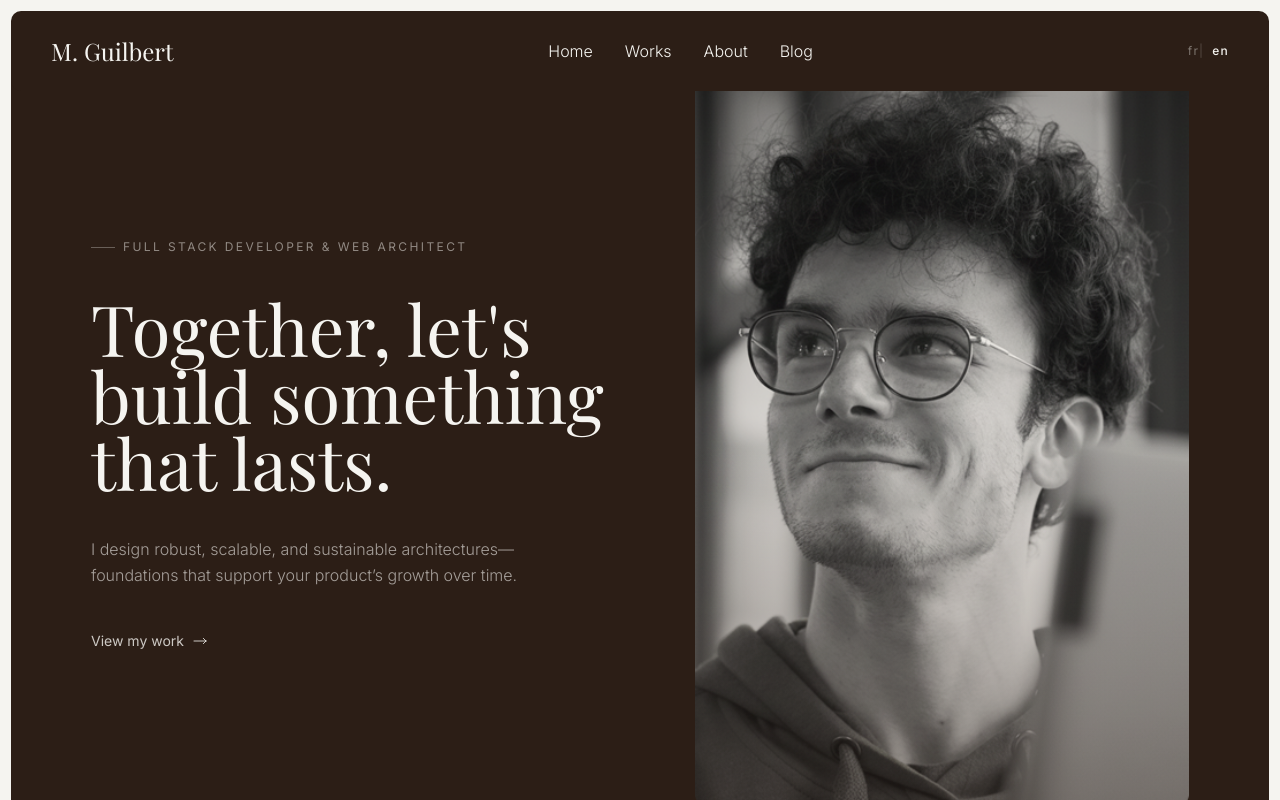
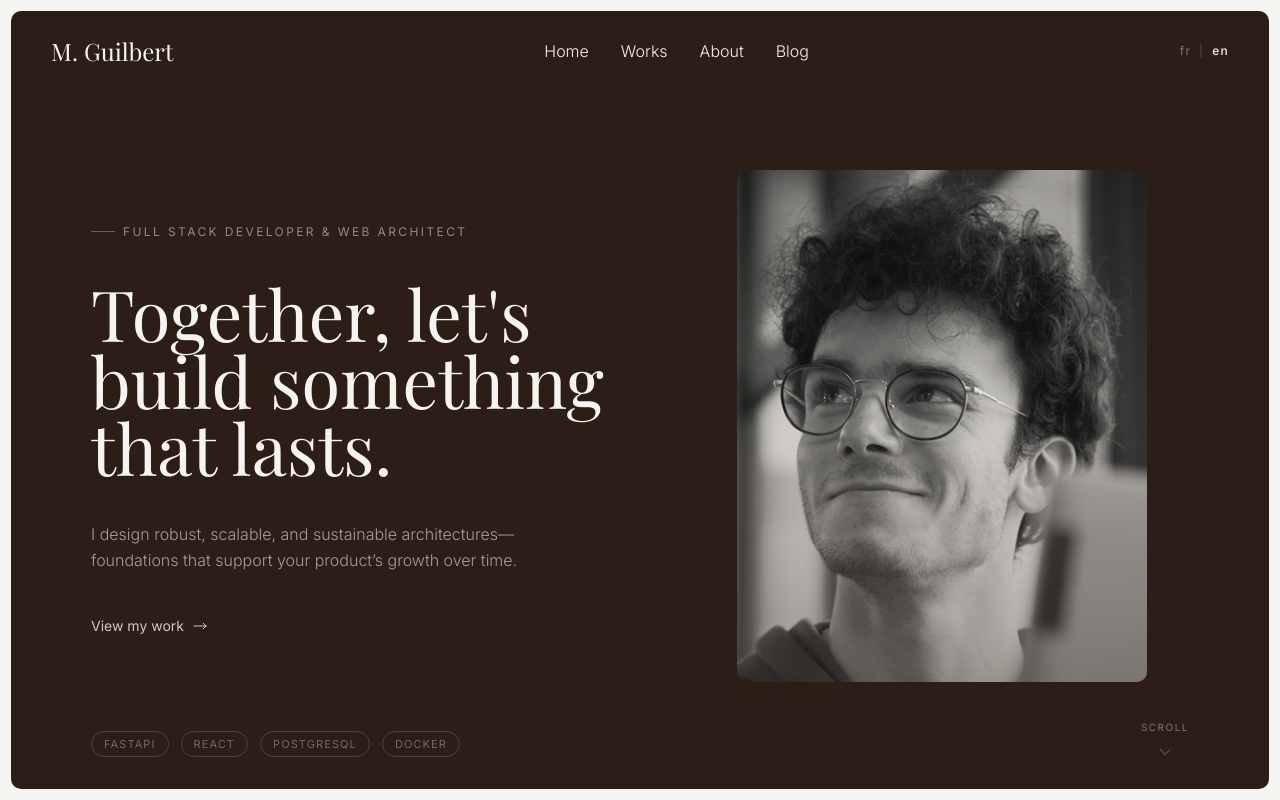
Before and after one commit to Maethik/matheoguilbert.fr, a Next.js app: page /en in a window 1280 px wide. Built offline with nearby package versions, Linux system fonts and the light colour scheme; a web font is replaced by a local one.

Commit message:
fixed some responsive design details

```diff
--- a/components/sections/HeroSection.tsx
+++ b/components/sections/HeroSection.tsx
@@ -25,8 +25,12 @@ export default function HeroSection() {
             ref={sectionRef}
             className="w-full min-h-[calc(100vh-(2*11px))] rounded-[10px] bg-brand-brown text-brand-beige flex flex-col overflow-hidden relative"
         >
+            {/* Spacer: clears the fixed header (~91px) + mirrors the bottom bar height (~52px)
+                so justify-center lands on the visual centre of the viewport below the header */}
+            <div className="shrink-0" style={{ height: 'clamp(120px, 15vh, 160px)' }} />
+
             {/* Main content */}
-            <div className="flex flex-col lg:flex-row flex-1 px-8 md:px-14 lg:px-20 pt-16 pb-12 gap-10 lg:gap-0">
+            <div className="flex flex-col lg:flex-row flex-1 items-center px-8 md:px-14 lg:px-20 gap-10 lg:gap-0">
 
                 {/* Left — editorial text */}
                 <div className="flex flex-col justify-center lg:w-[55%] lg:pr-12 gap-8 lg:gap-10">
@@ -91,10 +95,7 @@ export default function HeroSection() {
                     className="hero-reveal relative flex items-center justify-center lg:w-[45%]"
                     style={{ opacity: 0, transform: 'translateY(28px)', transition: 'opacity 900ms cubic-bezier(0.22,1,0.36,1), transform 900ms cubic-bezier(0.22,1,0.36,1)' }}
                 >
-                    {/* Decorative accent ring */}
-                    <div className="absolute inset-4 rounded-[14px] border border-brand-beige/8 pointer-events-none" />
-
-                    <div className="relative w-full h-full min-h-[320px] lg:min-h-0 rounded-[10px] overflow-hidden">
+                    <div className="relative rounded-[10px] overflow-hidden" style={{ width: 'clamp(260px, 32vw, 420px)', height: 'clamp(320px, 40vw, 520px)' }}>
                         <img
                             src="/images/pofile.png"
                             alt="Mathéo Guilbert, développeur Full Stack"
--- a/components/sections/ProjectHero.tsx
+++ b/components/sections/ProjectHero.tsx
@@ -47,8 +47,11 @@ export function ProjectHero({ title, description, dateLabel, locale, cover }: pr
                 </div>
             )}
 
-            {/* Back link */}
-            <div className="relative z-10 px-8 md:px-14 lg:px-20 pt-30">
+            {/* Top zone: clears the fixed header (~91px) + anchors the back link */}
+            <div
+                className="relative z-10 shrink-0 flex items-end px-8 md:px-14 lg:px-20 pb-4"
+                style={{ height: 'clamp(120px, 15vh, 160px)' }}
+            >
                 <div
                     className="hero-reveal"
                     style={{ opacity: 0, transform: 'translateY(20px)', transition: 'opacity 500ms ease, transform 500ms cubic-bezier(0.22,1,0.36,1)' }}
@@ -71,8 +74,8 @@ export function ProjectHero({ title, description, dateLabel, locale, cover }: pr
                 </div>
             </div>
 
-            {/* Main content — vertically centred */}
-            <div className="relative z-10 flex flex-col flex-1 items-center justify-center px-8 md:px-14 lg:px-20 py-16 text-center">
+            {/* Main content — centred in the remaining visible area */}
+            <div className="relative z-10 flex flex-col flex-1 items-center justify-center px-8 md:px-14 lg:px-20 text-center">
                 {/* Category pill */}
                 <div
                     className="hero-reveal mb-6"
--- a/components/ui/LanguageSwitcher.tsx
+++ b/components/ui/LanguageSwitcher.tsx
@@ -26,7 +26,7 @@ export default function LanguageSwitcher() {
     return (
         <div className="flex items-center gap-2 font-sans text-xs uppercase tracking-widest text-brand-beige">
             {locales.map((language, index) => (
-                <div key={index}>
+                <div key={index} className="flex items-center gap-2">
                     <button
                         onClick={() => switchLanguage(language)}
                         className={`transition-opacity duration-200 cursor-pointer ${currentLocale === language ? 'opacity-100 font-medium' : 'opacity-40 hover:opacity-70'}`}
```
